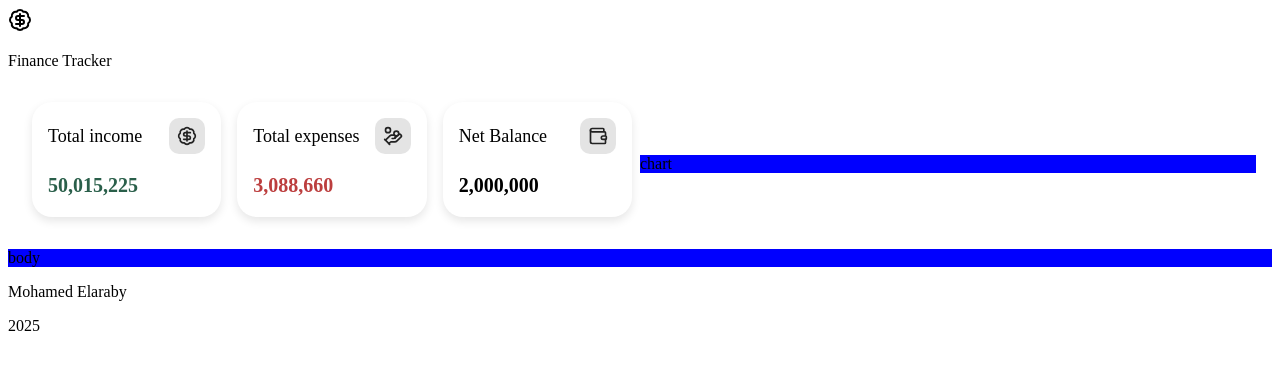
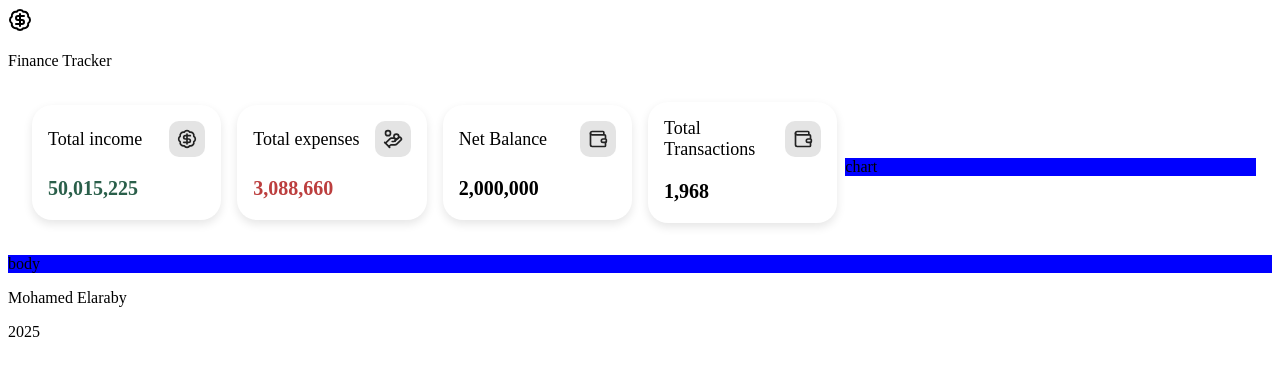
Before and after one commit to mohmaedelaraby/Finance-Tracker-vue, a Vue app: page /transactions in a window 1280 px wide. Shown: the top 376 px of the page. Built offline with nearby package versions, Linux system fonts and the light colour scheme.

Commit message:
summery cards

```diff
--- a/src/assets/styles/views/TransactionsPage.css
+++ b/src/assets/styles/views/TransactionsPage.css
@@ -24,7 +24,7 @@
 
 }
 .chart {
-  width: 100%;
+  width: 50%;
   background-color: blue;
 }
 .transactions-container-body {
--- a/src/views/TransactionsPage.vue
+++ b/src/views/TransactionsPage.vue
@@ -49,5 +49,11 @@ const summeryList = [
     textColor: "black",
     icon: Wallet,
   },
+  {
+    label: "Total Transactions",
+    number: 1968,
+    textColor: "black",
+    icon: Wallet,
+  },
 ];
 </script>
```
